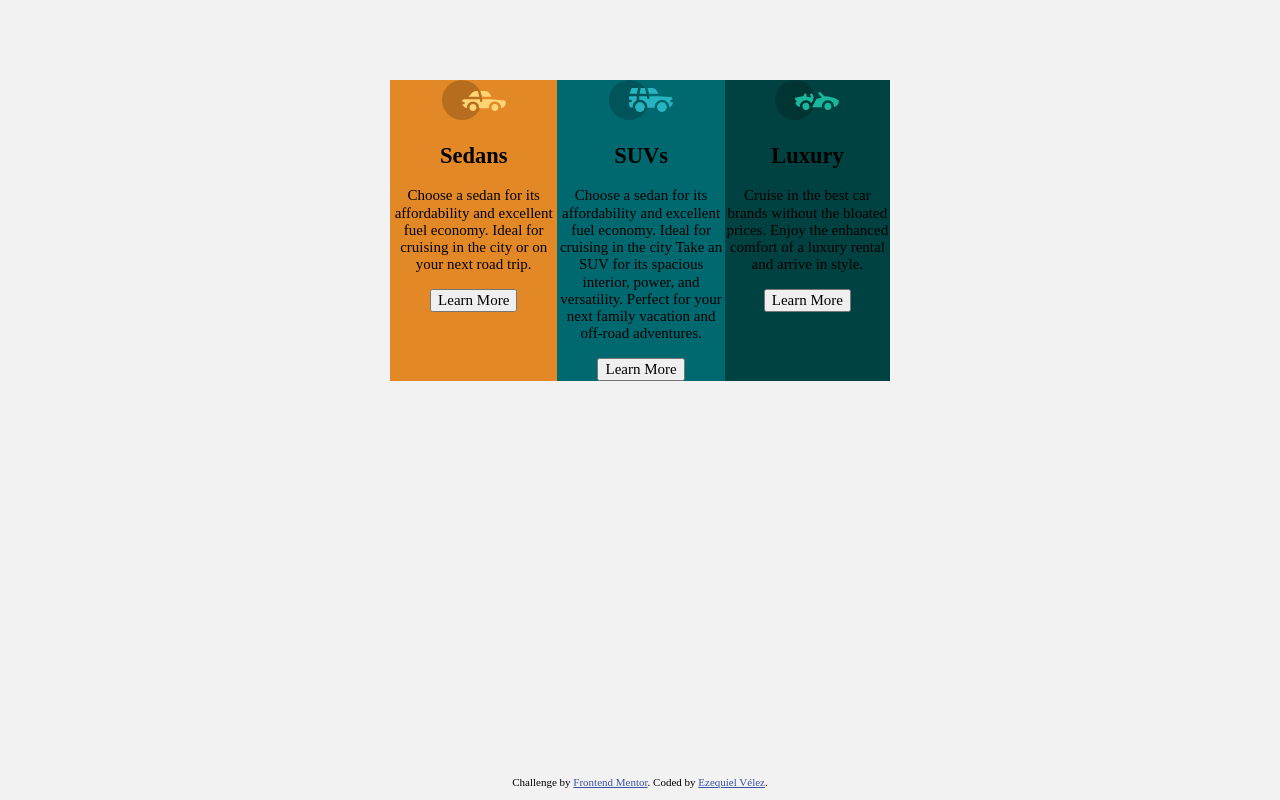
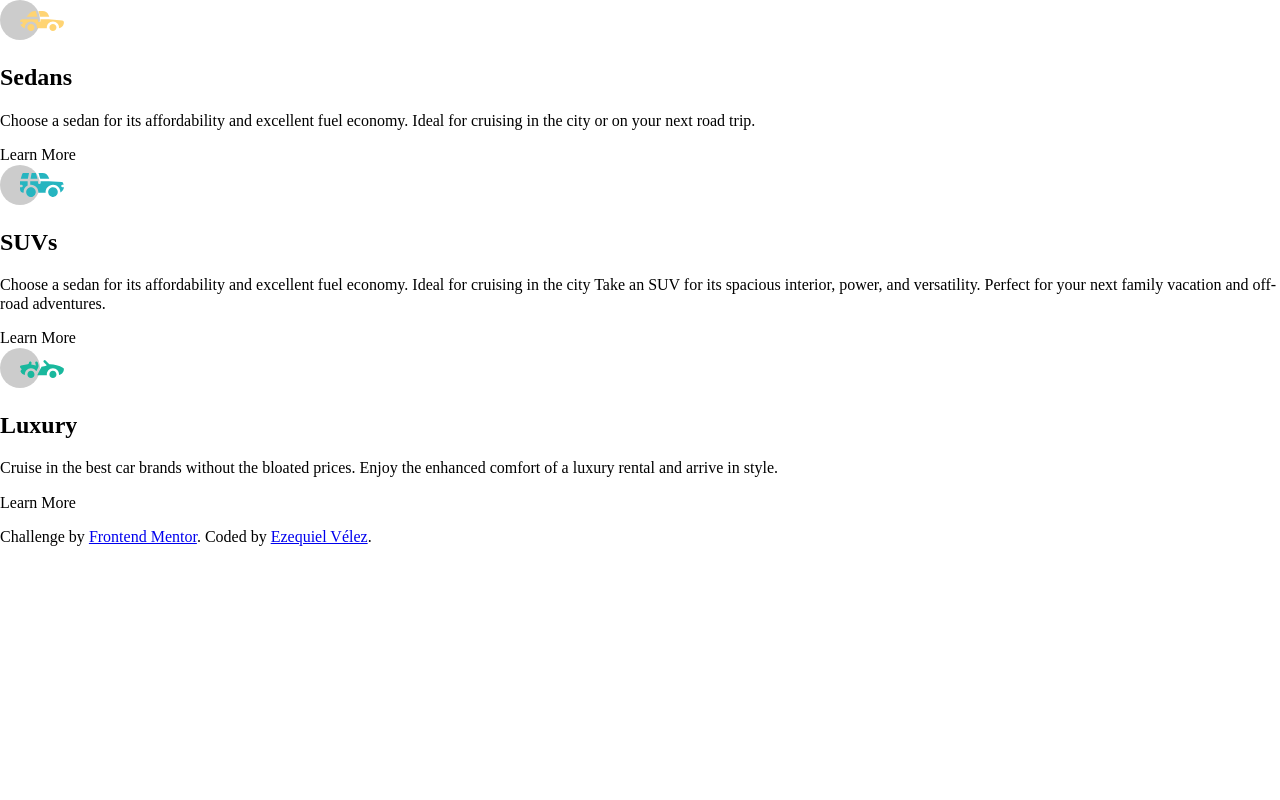
Before and after one commit to ezequielvelez/3-column-preview-card-component-main, a plain HTML site: page index.html in a window 1280 px wide. Drawn offline with Linux system fonts and the light colour scheme.

Commit message:
Corregir estructura HTML

```diff
--- a/index.html
+++ b/index.html
@@ -37,34 +37,36 @@
 
   <body>
 
-    <div class="sections">
-      <section class="section section__orange">
-        <img src="assets/images/icon-sedans.svg" alt="sedans icon" class="section__icon">
-        <h2 class="section__title">Sedans</h2>
-        <p class="section__paragraph">
+    <div class="container">
+      <section class="section">
+        <img src="assets/images/icon-sedans.svg" alt="sedans icon" class="">
+        <h2 class="">Sedans</h2>
+        <p class="">
           Choose a sedan for its affordability and excellent fuel economy. Ideal for cruising in the city
           or on your next road trip.
         </p>
-        <button class="section__button">Learn More</button>
+        <a class="">Learn More</a>
       </section>
-      <section class="section section__cyan">
-        <img src="assets/images/icon-suvs.svg" alt="suvs icon" class="section__icon">
-        <h2 class="section__title">SUVs</h2>
-        <p class="section__paragraph">
+
+      <section class="section">
+        <img src="assets/images/icon-suvs.svg" alt="suvs icon" class="">
+        <h2 class="">SUVs</h2>
+        <p class="">
           Choose a sedan for its affordability and excellent fuel economy. Ideal for cruising in the city
           Take an SUV for its spacious interior, power, and versatility. Perfect for your next family vacation
           and off-road adventures.
         </p>
-        <button class="section__button">Learn More</button>
+        <a class="">Learn More</a>
+
       </section>
-      <section class="section section__dark-cyan">
-        <img src="assets/images/icon-luxury.svg" alt="luxury icon" class="section__icon">
-        <h2 class="section__title">Luxury</h2>
-        <p class="section__paragraph">
+      <section class="section">
+        <img src="assets/images/icon-luxury.svg" alt="luxury icon" class="">
+        <h2 class="">Luxury</h2>
+        <p class="">
           Cruise in the best car brands without the bloated prices. Enjoy the enhanced comfort of a luxury
           rental and arrive in style.
         </p>
-        <button class="section__button">Learn More</button>
+        <a class="">Learn More</a>
       </section>
     </div>
 
--- a/styles/styles-dist.css
+++ b/styles/styles-dist.css
@@ -1 +1 @@
-:root{--paragraphColor:hsla(0,0%,100%,0.75);--bgHeadingsButtonColor:hsl(0,0%,95%);--orange:hsl(31,77%,52%);--cyan:hsl(184,100%,22%);--darkCyan:hsl(179,100%,13%)}html{box-sizing:border-box}*,:after,:before{box-sizing:inherit}body{position:relative;min-height:100vh;font-size:15px;background-color:var(--bgHeadingsButtonColor)}.sections{display:-ms-grid;display:grid;grid-auto-flow:column;grid-template-columns:repeat(auto-fit,minmax(336px 1fr));position:absolute;text-align:center;width:500px;top:10vh;left:0;right:0;margin-left:auto;margin-right:auto}.section__orange{background-color:var(--orange)}.section__cyan{background-color:var(--cyan)}.section__dark-cyan{background-color:var(--darkCyan)}.footer{position:absolute;bottom:0;width:100%;text-align:center}.attribution{font-size:11px;text-align:center}.attribution a{color:hsl(228,45%,44%)}
+:root{--transparent-white:hsla(0,0%,100%,0.75);--very-light-gray:hsl(0,0%,95%);--bright-orange:hsl(31,77%,52%);--dark-cyan:hsl(184,100%,22%);--very-dark-cyan:hsl(179,100%,13%)}*{box-sizing:border-box}
--- a/styles/styles.css
+++ b/styles/styles.css
@@ -1,54 +1,12 @@
-:root{
-    --paragraphColor: hsla(0, 0%, 100%, 0.75);
-    --bgHeadingsButtonColor: hsl(0, 0%, 95%);
-    --orange: hsl(31, 77%, 52%);
-    --cyan: hsl(184, 100%, 22%);
-    --darkCyan: hsl(179, 100%, 13%);
-}
-
-html{
-    box-sizing: border-box;
-}
-
-*,
-*::before,
-*::after{
-    box-sizing: inherit;
+:root {
+    --transparent-white: hsla(0, 0%, 100%, 0.75); /*paragraphs color*/
+    --very-light-gray: hsl(0, 0%, 95%); /*bg, headings, buttons color*/
+    --bright-orange: hsl(31, 77%, 52%);
+    --dark-cyan: hsl(184, 100%, 22%);
+    --very-dark-cyan: hsl(179, 100%, 13%);
 }
 
 
-
-
-
-
-.attribution { font-size: 11px; text-align: center; }
-.attribution a { color: hsl(228, 45%, 44%); }
-
-
-/*
-
-# Front-end Style Guide
-
-## Layout
-
-The designs were created to the following widths:
-
-- Mobile: 375px
-- Desktop: 1440px
-
-
-## Typography
-
-
-### Font
-
-- Family: [Lexend Deca](https://fonts.google.com/specimen/Lexend+Deca)
-- Weights: 400
-
-- Family: [Big Shoulders Display](https://fonts.google.com/specimen/Big+Shoulders+Display)
-- Weights: 700
-
-    font-family: 'Big Shoulders Display', cursive;
-
-    font-family: 'Lexend Deca', sans-serif;
-*/
+*{
+    box-sizing: border-box;
+}
```
